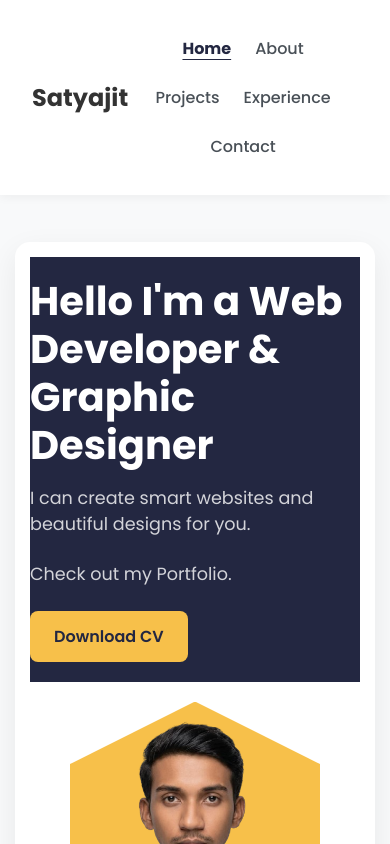
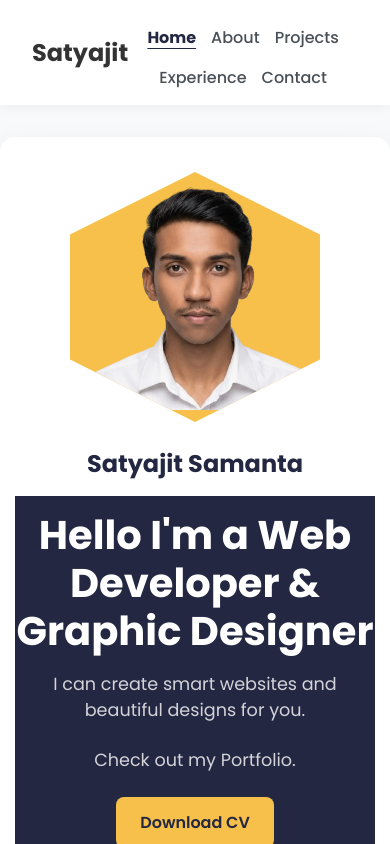
Before and after one commit to satyajit97531/Portfolio, a React (Vite) app in the folder frontend/: page / in a window 390 px wide. Shown: the top 844 px of the page. Built offline with nearby package versions, Linux system fonts and the light colour scheme.

Commit message:
adding mobile layout-5

```diff
--- a/frontend/src/index.css
+++ b/frontend/src/index.css
@@ -52,51 +52,69 @@ body {
 }
 
 /* =========================================
-   MOBILE RESPONSIVENESS OVERRIDES
+   PRO MOBILE OVERRIDES (REPLACE THE OLD ONE)
    ========================================= */
 @media (max-width: 768px) {
-  /* 1. Prevent horizontal scrolling from the navbar */
-  body, html {
-    overflow-x: hidden;
-    width: 100%;
-  }
-
-  /* 2. Make the Navbar wrap so it doesn't run off the screen */
-  header, nav, ul {
-    display: flex;
-    flex-wrap: wrap;
-    justify-content: center;
-    gap: 15px;
-    padding: 10px;
-    text-align: center;
-  }
-
-  /* 3. Force all side-by-side layouts to stack vertically */
-  .container, .split-layout, section {
+  /* 1. Fix Navbar: Name centered on top, links in a clean row below */
+  header {
     display: flex !important;
     flex-direction: column !important;
     align-items: center !important;
+    padding: 15px 0 !important;
     width: 100% !important;
-    padding: 15px !important;
+  }
+  header nav ul {
+    display: flex !important;
+    flex-direction: row !important;
+    flex-wrap: wrap !important;
+    justify-content: center !important;
+    gap: 15px !important;
+    padding: 0 !important;
+    margin-top: 10px !important;
+  }
+
+  /* 2. Kill the grey borders so the content breathes */
+  body, #root, main, .container {
+    padding: 0 !important;
+    margin: 0 !important;
+    width: 100% !important;
+    max-width: 100% !important;
+    overflow-x: hidden;
+  }
+
+  /* 3. Stack everything and put the PHOTO ON TOP */
+  /* column-reverse pushes the right-side element (photo) above the left-side (text) */
+  .split-layout, section > div {
+    display: flex !important;
+    flex-direction: column-reverse !important;
+    align-items: center !important;
+    width: 100% !important;
+    padding: 20px 15px !important;
     box-sizing: border-box;
   }
 
-  /* 4. Force all left/right boxes to stretch across the full phone screen */
-  .left-pane, .right-pane, .contact-left, .contact-right, [class*="left"], [class*="right"] {
+  /* 4. Keep the Contact page normal (Text on top, Form on bottom) */
+  #contact .split-layout, .contact-section {
+    flex-direction: column !important;
+  }
+
+  /* 5. Center the text and fix the massive dark blue box */
+  .left-pane, .right-pane, [class*="left"], [class*="right"] {
     width: 100% !important;
     min-width: 100% !important;
-    padding: 20px 0 !important;
+    height: auto !important; /* Stops the blue box from stretching vertically */
+    text-align: center !important; /* Centers text for a better mobile feel */
+    padding: 15px 0 !important;
   }
 
-  /* 5. Fix the tiny form inputs in the Contact section */
-  .form-group, input, textarea {
+  /* 6. Fix forms and keep photos from getting awkwardly massive */
+  input, textarea, .form-group {
     width: 100% !important;
     box-sizing: border-box;
   }
-
-  /* 6. Ensure images and project cards shrink to fit */
-  img, .project-card {
-    max-width: 100% !important;
-    height: auto;
+  .project-card, img {
+    width: 100% !important;
+    max-width: 350px !important;
+    margin: 0 auto !important;
   }
 }
```
